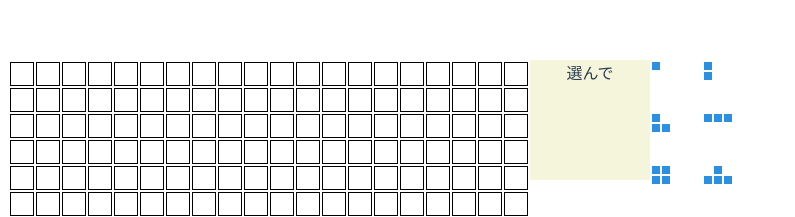
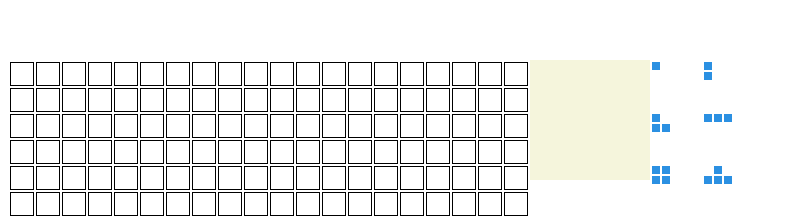
Before and after one commit to yasu828/Blokus3, a Vue app: page / in a window 1280 px wide. Shown: the top 217 px of the page, without its empty margins (0-795 px from the left). Built offline with nearby package versions, Linux system fonts and the light colour scheme.

Commit message:
選択したブロックを表示エリアに表示する

```diff
--- a/src/App.vue
+++ b/src/App.vue
@@ -21,8 +21,19 @@
       </table>
     </div>
 
-    <div class="chooseblock">
-      {{ chooseBlock }}
+    <div class="chooseblocks">
+      <table>
+        <tr
+          v-for="(chooseBlockRow, vi) in chooseBlock"
+          :key="vi">
+          <td
+            class="blockCell2"
+            v-for="(chooseBlockCell, mi) in chooseBlockRow"
+            :key="mi"
+            :class="`is-${chooseBlockCell.code}`">
+          </td>
+        </tr>
+      </table>
     </div>
 
     <div class="haveBlock">
@@ -32,7 +43,6 @@
         :key="bi"
         group="items"
         @start="dragstart(block)"
-        @end="onEnd(block)"
       >
         <table>
           <tr v-for="(blockTR, yi) in block.data" :key="yi">
@@ -228,7 +238,7 @@ export default {
           [{code:0}, {code:0}, {code:0}, {code:0}, {code:0}],
       ]},
     ];
-    const mainBoard = []
+    const mainBoard = [];
       for (let y = 0; y < 20; y++ ) {
         const boardRow = []
         for (let x = 0; x < 20; x++){
@@ -236,11 +246,24 @@ export default {
             y: y,
             x: x,
             code: 0,
-            name: "fild",
           };
           boardRow.push(cell)
         }
         mainBoard.push(boardRow)
+      }
+
+    const chooseBlock = [];
+      for (let y = 0; y < 5; y++ ) {
+        const chooseBlockRow = []
+        for (let x = 0; x < 5; x++){
+          const chooseBlockCell = {
+            y: y,
+            x: x,
+            code: 0,
+          };
+        chooseBlockRow.push(chooseBlockCell)
+      }
+      chooseBlock.push(chooseBlockRow)
       }
 // ここからvue.js記述
     return{
@@ -250,18 +273,22 @@ export default {
       mainBoard: mainBoard,
       blocks:blocks,
       dragItem: "",
-      dragName: "",
       item: "",
-      chooseBlock: "選んで",
+      chooseBlock: chooseBlock,
     };
   },
   methods:{
     dragstart(block){
       this.dragItem = block.name;
-      this.item = this.blocks.find(x=>x.name==this.dragItem).data;
-    },
-    onEnd(block){
-      block.name = this.dragName;
+      this.item = this.blocks.find(x=>x.name==block.name).data;
+      console.log(this.chooseBlock)
+      for (let i = 0; i < 5; i++) {
+        for (let j = 0; j < 5; j++) {
+          if (this.item[i][j].code==1) {
+            this.chooseBlock[i][j].code = this.item[i][j].code
+          }
+        }
+      }
     },
     droped(x, y){
       for (let i = 0; i < 5; i++) {
@@ -298,6 +325,11 @@ export default {
     height: 6px;
     width: 6px;
 }
+.blockCell2{
+    height: 16px;
+    width: 16px;
+
+}
 
 .is-2{
     background-color: blueviolet;
@@ -312,7 +344,7 @@ export default {
   flex-wrap: wrap;
 }
 
-.chooseblock{
+.chooseblocks{
   height: 120px;
   width: 120px;
   background-color: beige;
```
Also changed, not shown: 1 other file (tests, documents, lock files or other folders).
